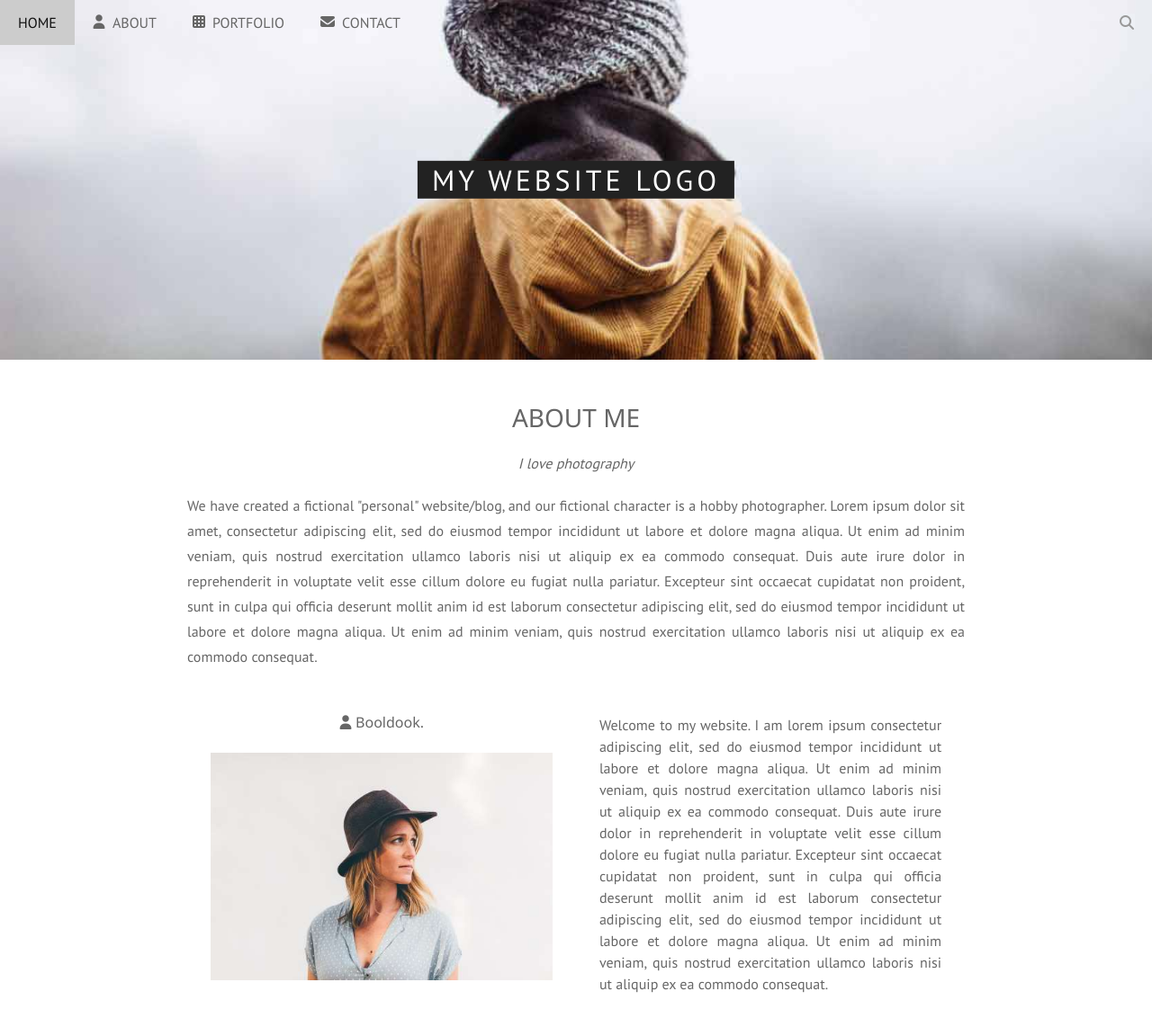
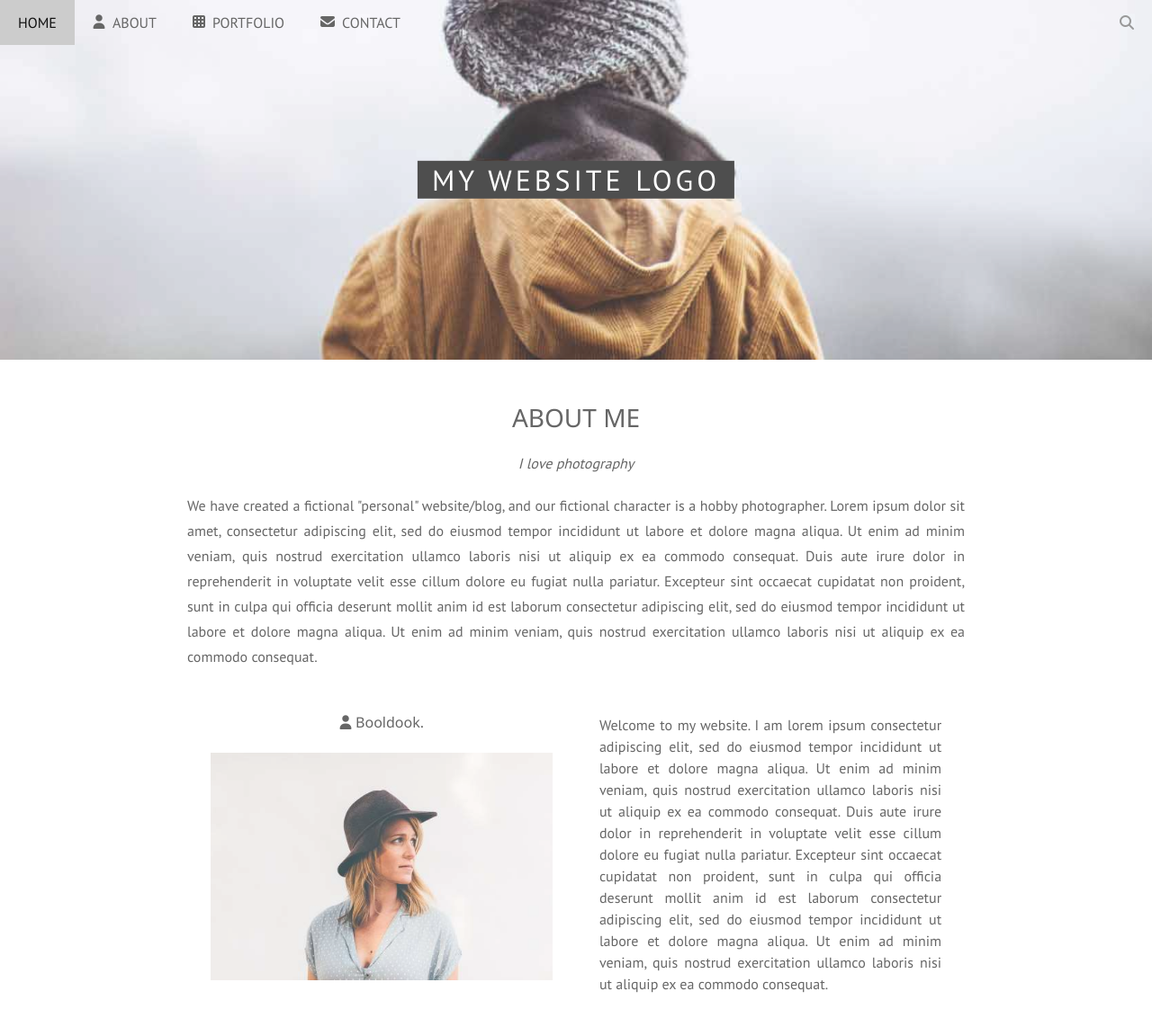
Before and after one commit to booldook/2019-sc-ui-parallax, a plain HTML site: page html/main.html in a window 1280 px wide. Shown: the whole page at 90% size. Drawn offline with Linux system fonts and the light colour scheme.

Commit message:
2019.03.13

```diff
--- a/css/main.css
+++ b/css/main.css
@@ -26,7 +26,7 @@ background:
 좌우위치(left(기), center, right, px, %, rem...)__
 상하위치(top(기), center, bottom, px, %, rem...)
 */
-.mains {width: 100%; height: 50%; position: relative;
+.mains {width: 100%; height: 50%; position: relative; opacity: 0.8;
 /* background: url(../img/p1.jpg) no-repeat center; */
 background-image: url(../img/parallax1.jpg);
 background-repeat: no-repeat;
@@ -42,7 +42,8 @@ background-attachment: fixed;
 .about {font-size: 1rem;}
 .about > .about_pic {width: 50%; float: left; padding: 3%;}
 .about > .about_pic > .tit {text-align: center; font-size: 1em; margin-bottom: 1.5em;}
-.about > .about_pic > img {}
+.about > .about_pic > img {opacity: 0.8;}
+.about > .about_pic > img:hover {opacity: 1;}
 .about > .about_cont {width: 50%; float: right; padding: 3%; line-height: 1.5em; text-align: justify;}
 
 
```
